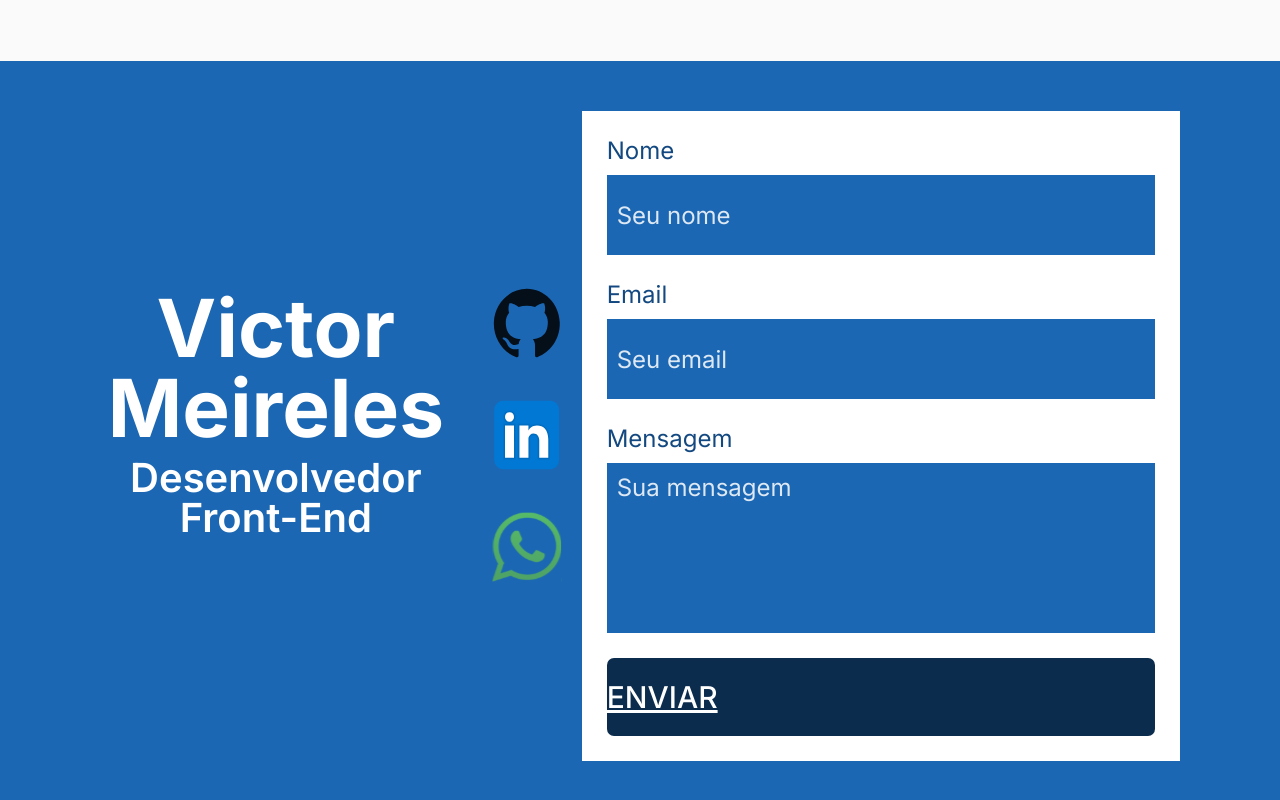
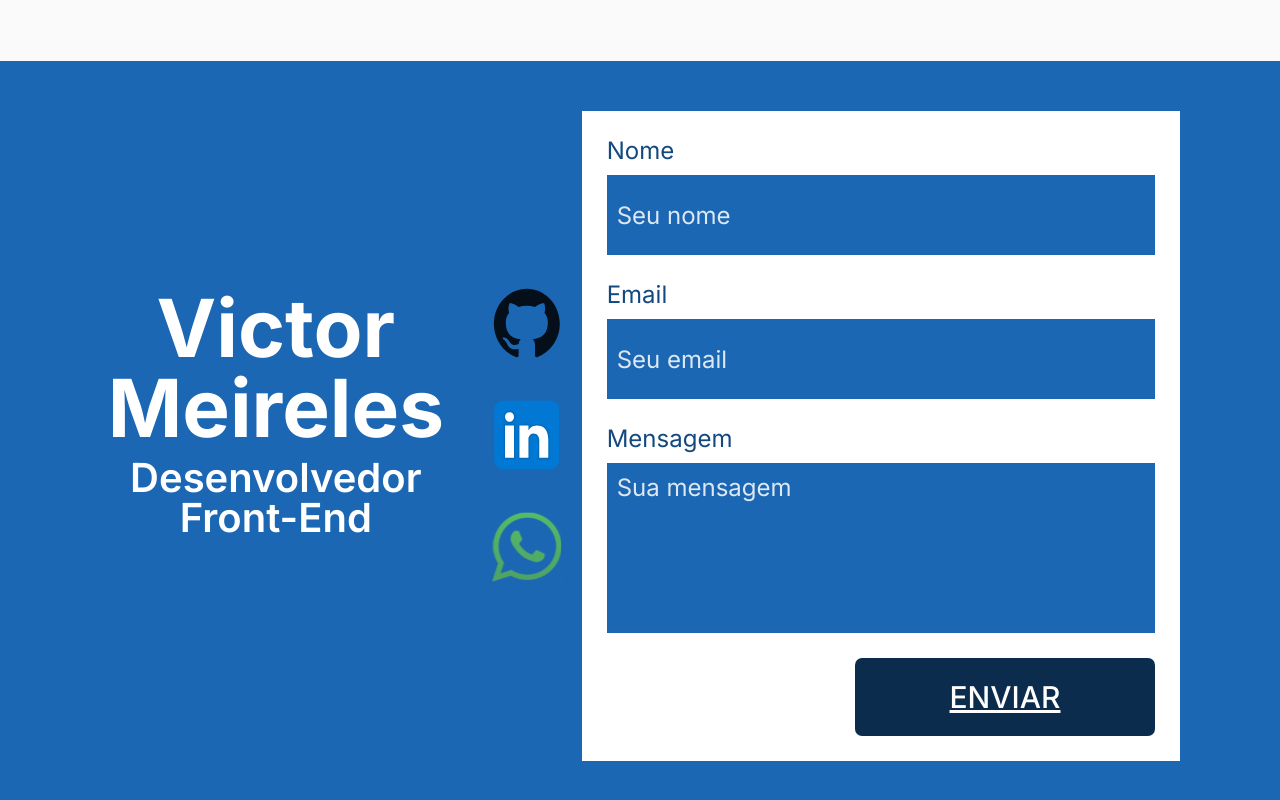
Before and after one commit to victoraamlima/portfolio, a React (Create React App) app: page / in a window 1280 px wide. Shown: the part 4252-5052 px from the top of the page. Built offline with nearby package versions, Linux system fonts and the light colour scheme.

Commit message:
Update Button component styling

```diff
--- a/src/components/Button/styleButton.js
+++ b/src/components/Button/styleButton.js
@@ -1,6 +1,6 @@
 import styled from "styled-components"
 
-const StyledButton = styled.div`
+const StyledButton = styled.span`
   display: flex;
   width: ${({ $width }) => $width};
   height: ${({ $height }) => $height};
```
